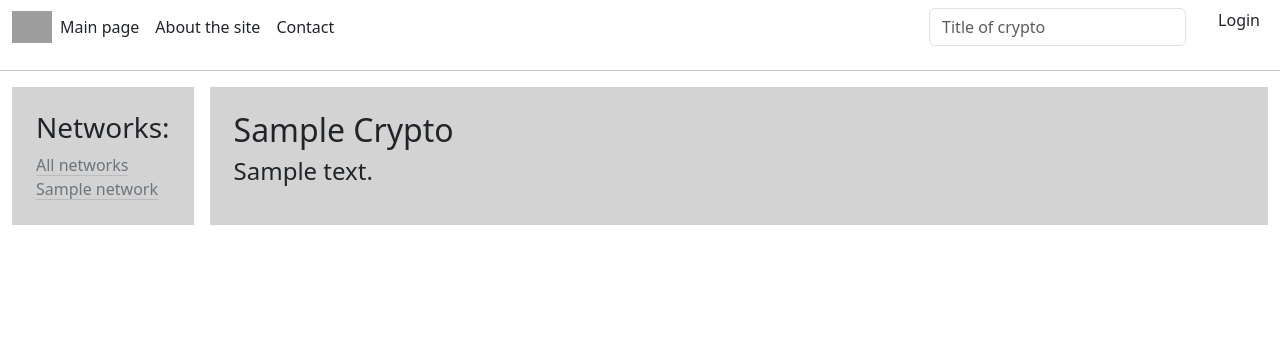
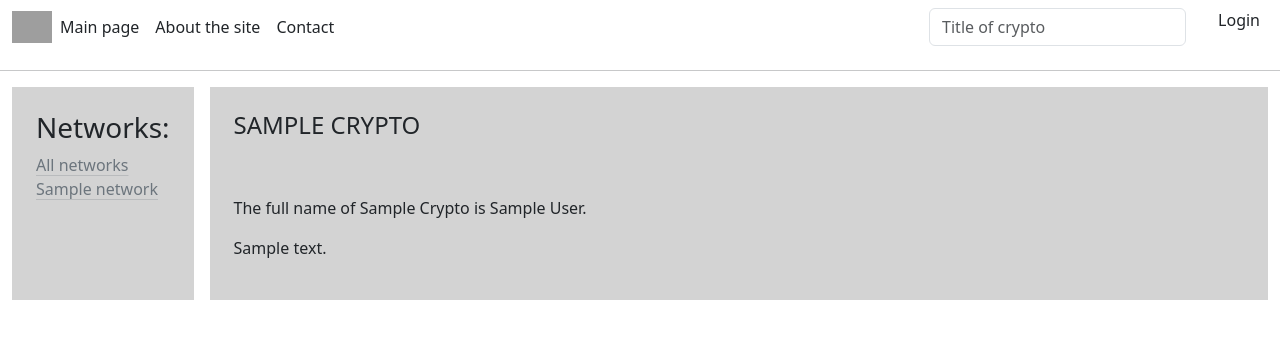
Before and after one commit to ieasycat/sitecrypto, a Django app: a page that uses sitecrypto/crypto/templates/crypto/post.html in a window 1280 px wide. Shown: the top 339 px of the page. Run offline with Django 4.2, Linux system fonts and the light colour scheme; tables that the repository leaves empty hold one stand-in row (values such as "Sample post"); some libraries are stand-ins or nearby versions; grey boxes are pictures that could not be loaded.

Commit message:
Update the display of crypto.title on the pages

```diff
--- a/sitecrypto/crypto/templates/crypto/index.html
+++ b/sitecrypto/crypto/templates/crypto/index.html
@@ -12,7 +12,7 @@
         <div class="d-flex justify-content-between">
 
             <div class="d-flex flex-column me-4">
-                <h3 class="text-left">{{ p.title.title }}</h3>
+                <h3 class="text-left">{{ p.title.upper }}</h3>
             </div>
             <div class="d-flex flex-column ms-4">
                 <p>Date of publication: {{ p.time_update.date }}</p>
--- a/sitecrypto/crypto/templates/crypto/post.html
+++ b/sitecrypto/crypto/templates/crypto/post.html
@@ -2,6 +2,8 @@
 {% block title %} {{ title }} {% endblock %}
 
 {% block content %}
-    <h2 class="text-left">{{ post.title.title }}</h2>
-    <h4>{{ post.content }}</h4>
+    <h4 class="text-left">{{ post.title.upper }}</h4>
+    <br><br>
+    <p>The full name of {{ post.title.title }} is {{ post.full_name }}.</p>
+    <p>{{ post.content }}</p>
 {% endblock %}
```
